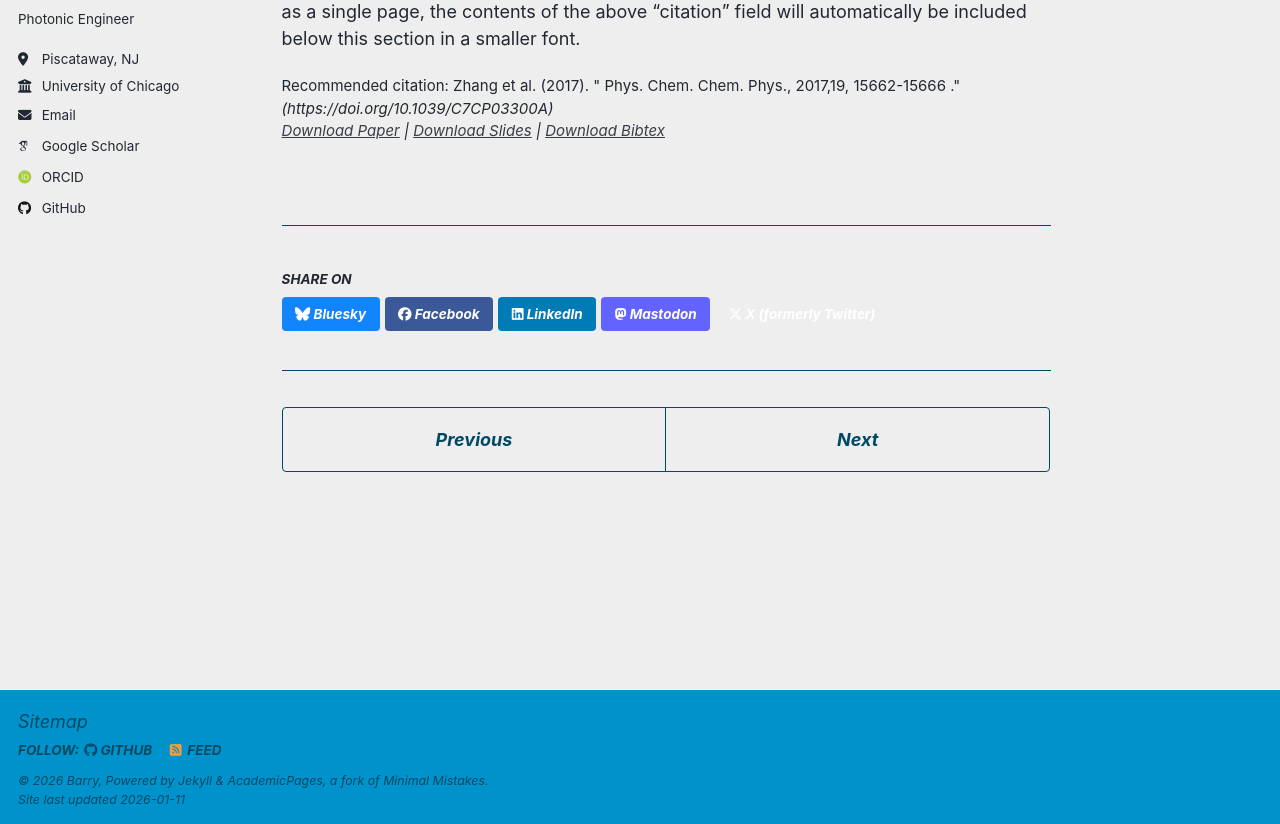
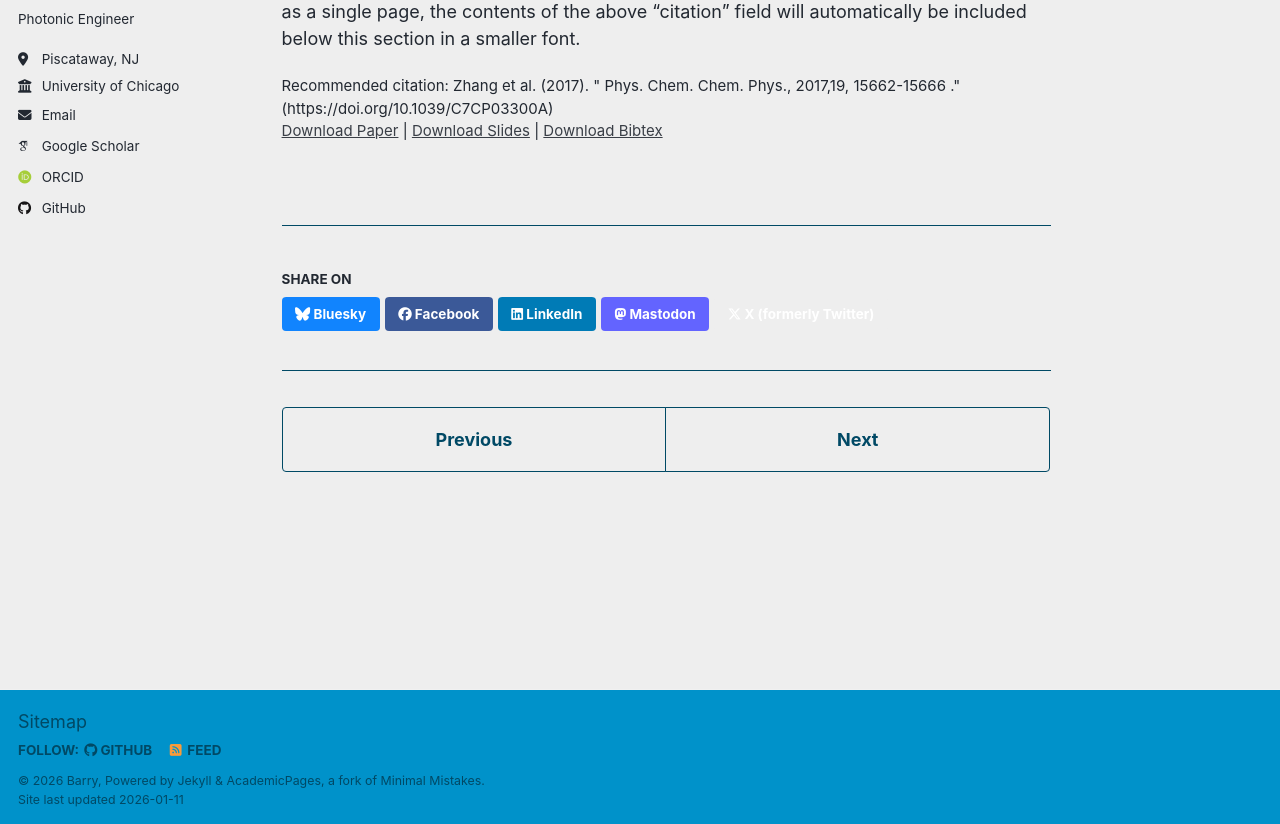
Before and after one commit to barryhzzhang/barryhzzhang.github.io, a Jekyll site: the page built from _publications/2009-10-01-paper-title-number-1.md, in a window 1280 px wide and 1134 px high. Shown: the part 307-1131 px from the top of the window. Built offline with Jekyll 4.4.1, drawn with Linux system fonts in a browser that asks for light colours; some web fonts are replaced; a script that is not in the unit is left out.

```diff
--- a/_publications/2009-10-01-paper-title-number-1.md
+++ b/_publications/2009-10-01-paper-title-number-1.md
@@ -9,6 +9,6 @@ venue: 'Physical Chemistry Chemical Physics'
 slidesurl: 'https://academicpages.github.io/files/slides1.pdf'
 paperurl: 'https://academicpages.github.io/files/paper1.pdf'
 bibtexurl: 'https://academicpages.github.io/files/bibtex1.bib'
-citation: 'Zhang et al. (2017). &quot; 	Phys. Chem. Chem. Phys., 2017,19, 15662-15666 .&quot;  <i>(https://doi.org/10.1039/C7CP03300A)'
+citation: 'Zhang et al. (2017). &quot; 	Phys. Chem. Chem. Phys., 2017,19, 15662-15666 .&quot; (https://doi.org/10.1039/C7CP03300A)'
 ---
 The contents above will be part of a list of publications, if the user clicks the link for the publication than the contents of section will be rendered as a full page, allowing you to provide more information about the paper for the reader. When publications are displayed as a single page, the contents of the above "citation" field will automatically be included below this section in a smaller font.
```
